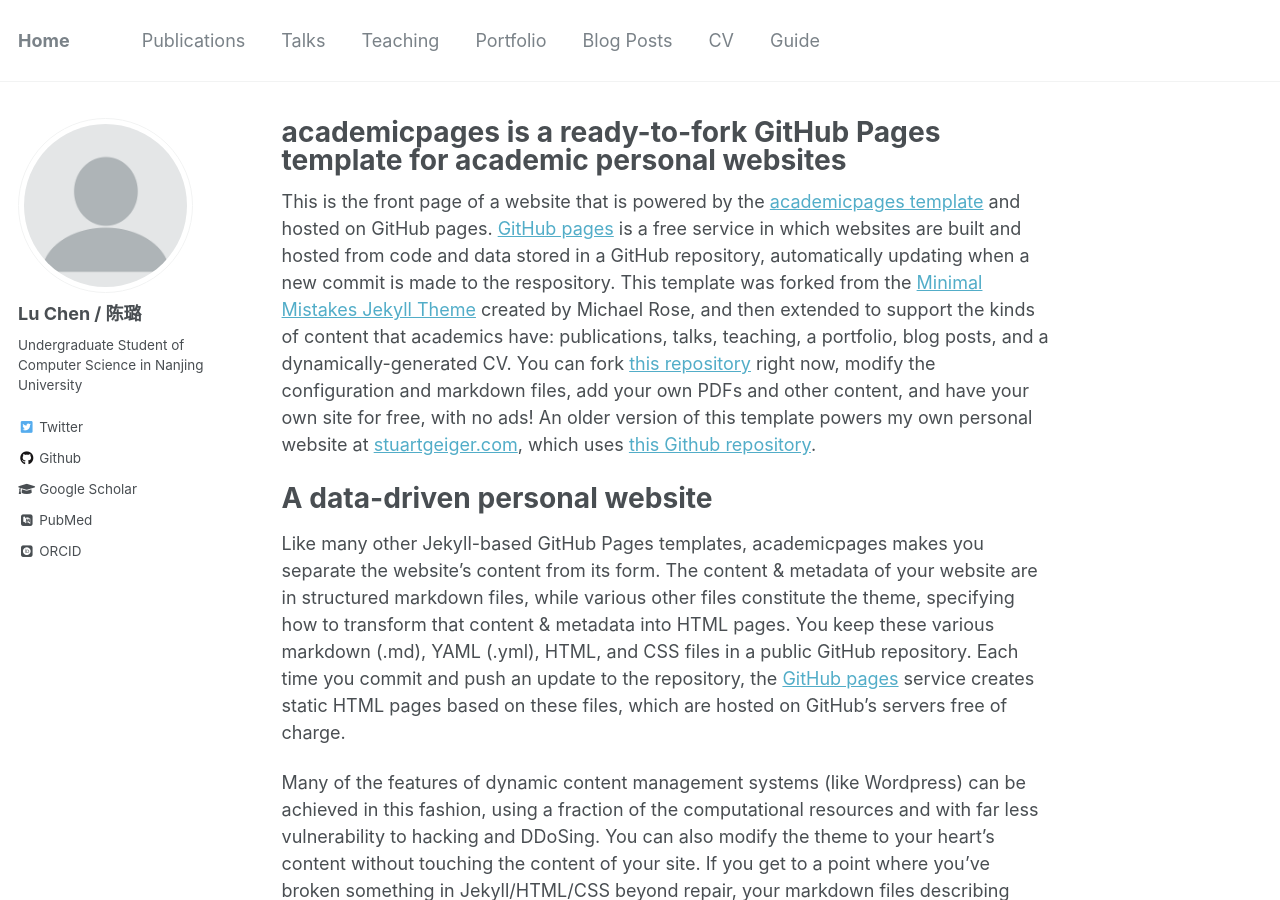
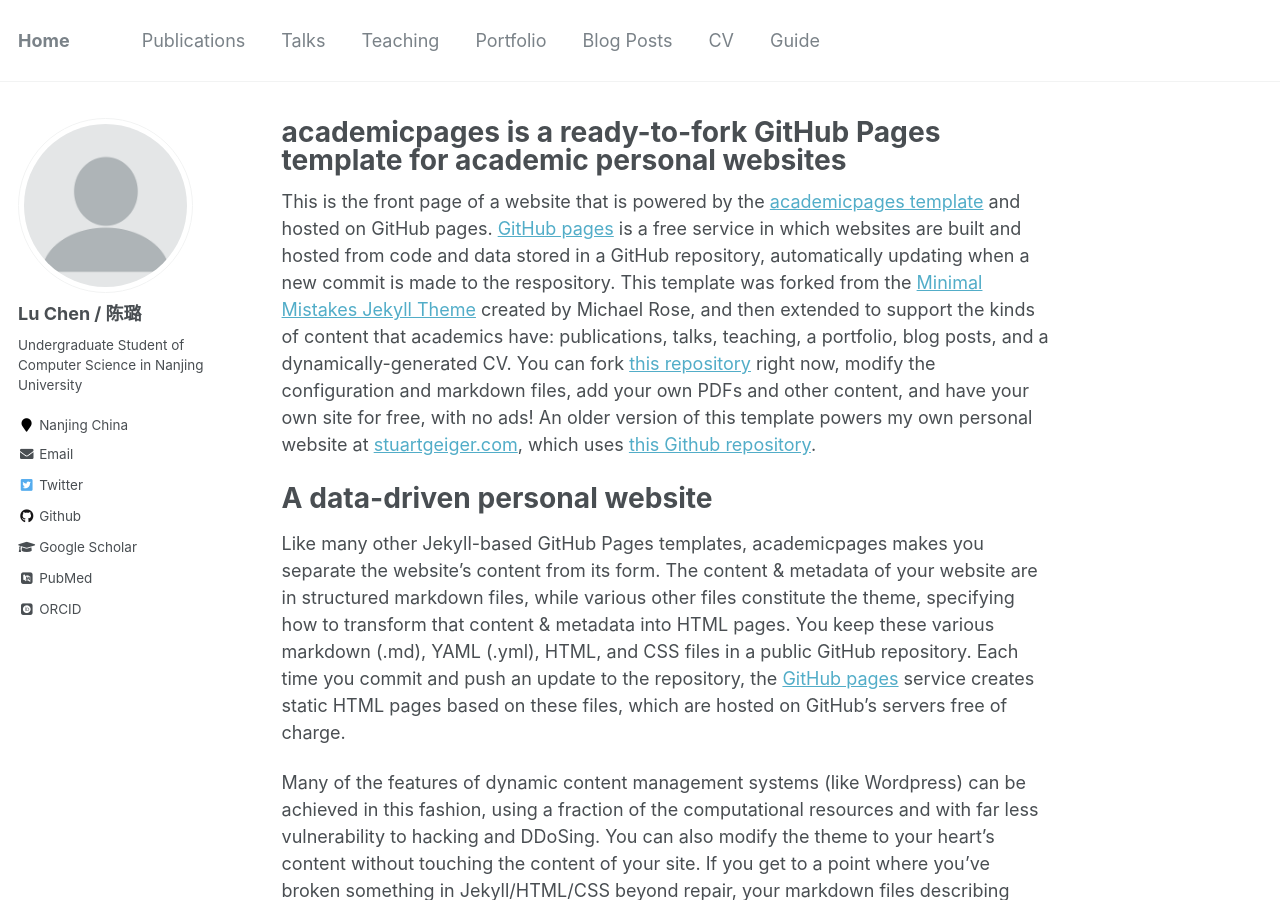
Before and after one commit to jaypiper/jaypiper.github.io, a Jekyll site: the page built from _pages/about.md, in a window 1280 px wide and 900 px high. Built offline with Jekyll 4.4.1, drawn with Linux system fonts in a browser that asks for light colours; some web fonts are replaced.

Commit message:
Update _config.yml

```diff
--- a/_config.yml
+++ b/_config.yml
@@ -83,11 +83,11 @@ author:
   name             : "Lu Chen / 陈璐"
   avatar           : "profile.png"
   bio              : "Undergraduate Student of Computer Science in Nanjing University"
-  location         :
+  location         : "Nanjing China"
   employer         :
   pubmed           : "https://www.ncbi.nlm.nih.gov/pubmed/?term=john+snow"
   googlescholar    : "http://yourfullgooglescholarurl.com"
-  email            :
+  email            : "chenlu@smail.nju.edu.cn"
   researchgate     :  # example: "https://www.researchgate.net/profile/yourprofile"
   uri              :
   bitbucket        :
```
